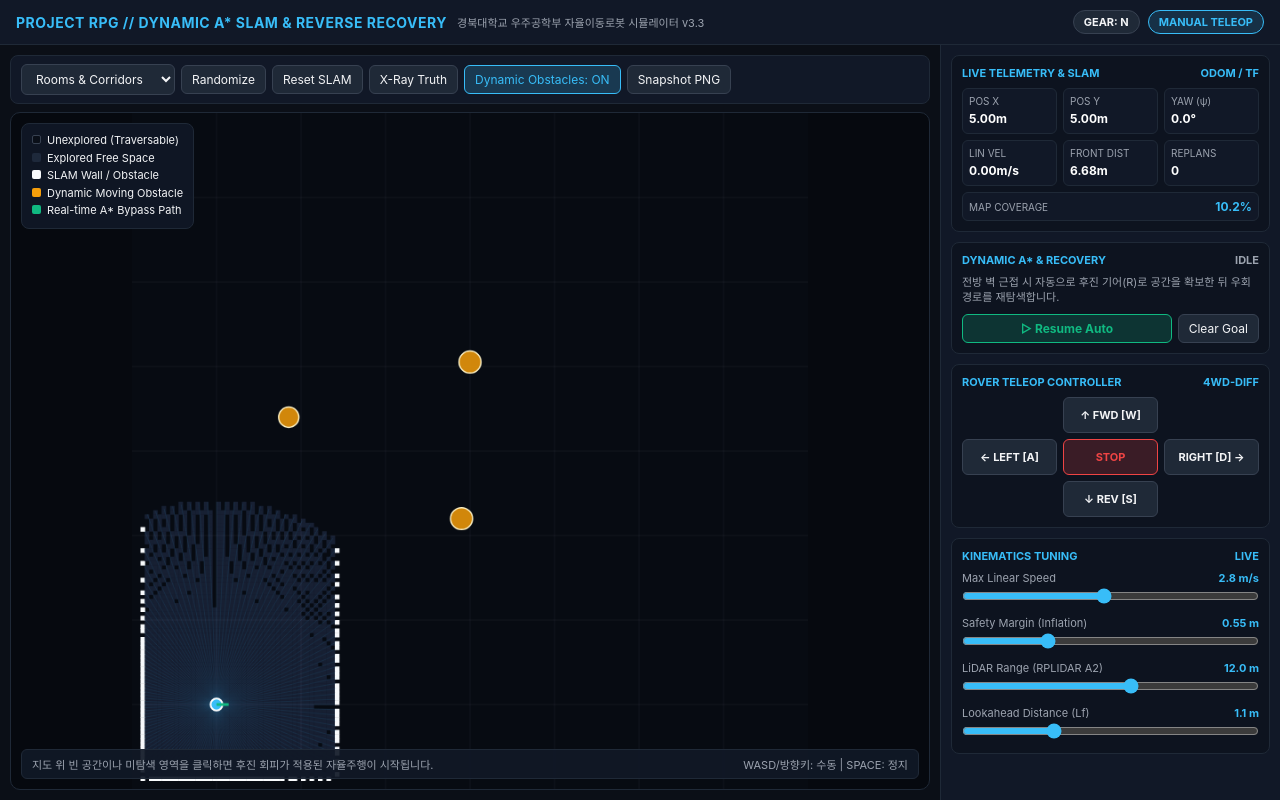
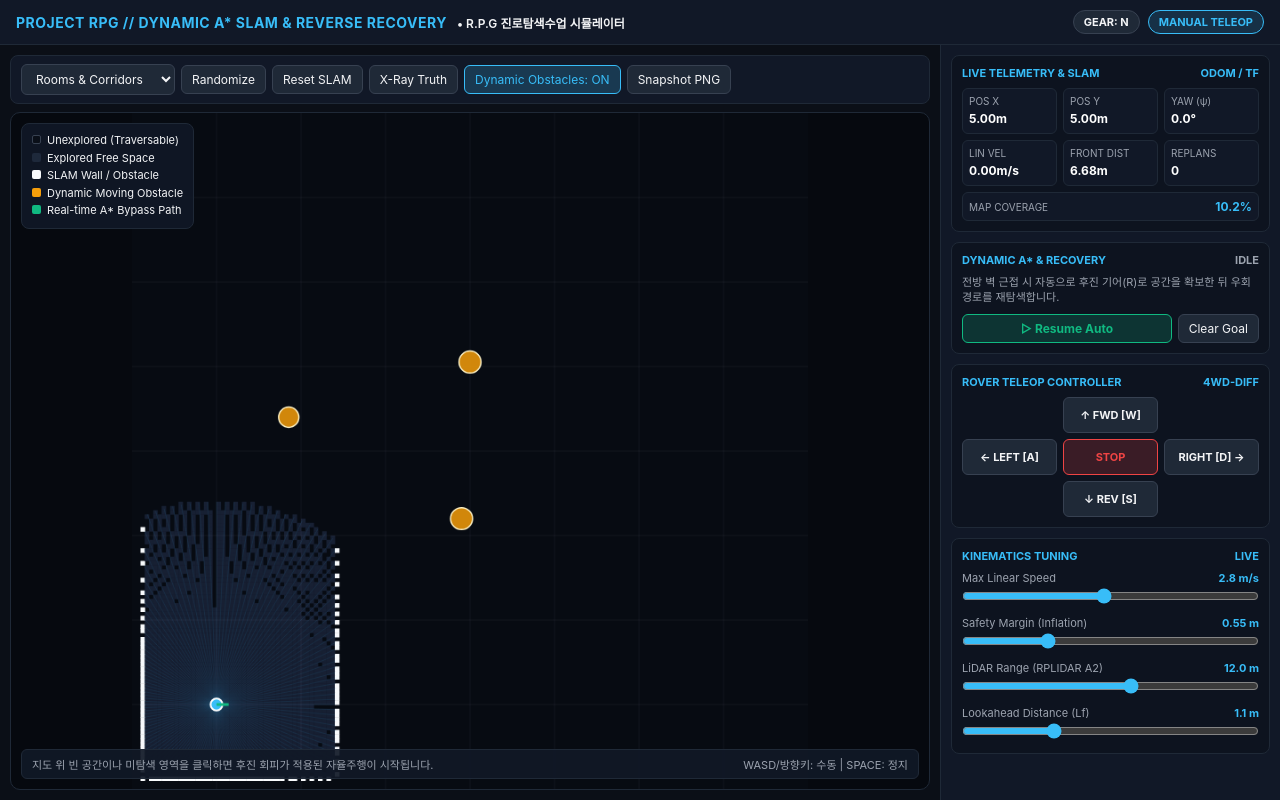
Before and after one commit to minu3971-beep/rpg---, a plain HTML site: page index.html in a window 1280 px wide. Drawn offline with Linux system fonts and the light colour scheme.

Commit message:
Update index.html

```diff
--- a/index.html
+++ b/index.html
@@ -3,7 +3,7 @@
 <head>
   <meta charset="UTF-8" />
   <meta name="viewport" content="width=device-width, initial-scale=1.0, maximum-scale=1.0, user-scalable=no" />
-  <title>Project RPG // Dynamic A* SLAM & Reverse Recovery GCS</title>
+  <title>R.P.G 진로탐색수업 시뮬레이터</title>
   <style>
     :root {
       --bg-dark: #0b0f17;
@@ -41,7 +41,7 @@
     }
     .brand { display: flex; align-items: center; gap: 10px; flex-wrap: wrap; }
     .brand h1 { font-size: 14px; letter-spacing: 0.5px; color: var(--accent); }
-    .brand span { font-size: 11px; color: var(--text-dim); }
+    .brand span { font-size: 12px; font-weight: 600; color: var(--text-main); }
     .status-pills { display: flex; gap: 8px; align-items: center; }
     .pill {
       padding: 4px 10px;
@@ -204,7 +204,7 @@
   <header>
     <div class="brand">
       <h1>PROJECT RPG // DYNAMIC A* SLAM & REVERSE RECOVERY</h1>
-      <span>경북대학교 우주공학부 자율이동로봇 시뮬레이터 v3.3</span>
+      <span>• R.P.G 진로탐색수업 시뮬레이터</span>
     </div>
     <div class="status-pills">
       <div class="pill" id="gearPill">GEAR: N</div>
@@ -1095,7 +1095,7 @@
       });
       document.getElementById('btnSnap').addEventListener('click', () => {
         const link = document.createElement('a');
-        link.download = `RPG_Reverse_SLAM_${Date.now()}.png`;
+        link.download = `RPG_Sim_${Date.now()}.png`;
         link.href = canvas.toDataURL('image/png');
         link.click();
       });
```
